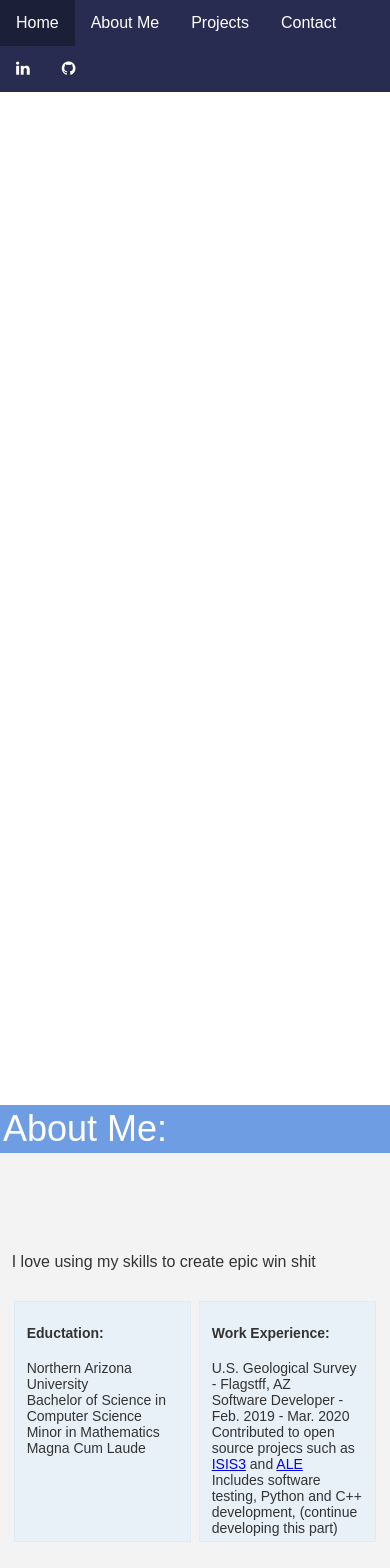
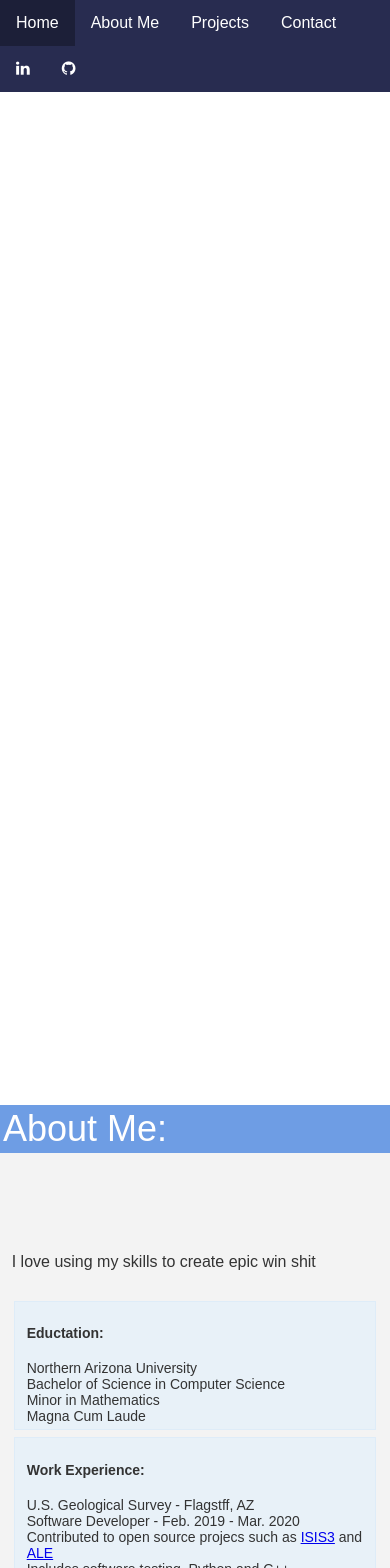
Before and after one commit to paarongiroux/portfolioWebsite, a React (Create React App) app: page / in a window 390 px wide. Shown: the top 1568 px of the page. Built offline with nearby package versions, Linux system fonts and the light colour scheme.

Commit message:
adds responsive flexbox layout to the experience Grid

```diff
--- a/src/index.css
+++ b/src/index.css
@@ -99,7 +99,7 @@ body {
 }
 
 .experienceCard {
-    flex:0 0 30%;
+    flex:30%;
     flex-grow: 1;
     margin: 1% 1%;
     border-width:1px;
@@ -113,6 +113,25 @@ body {
     display: inline-block;
     position: relative;
 }
+
+@media screen and (max-width: 700px) {
+    .experienceCard {
+      flex: 50%;
+    }
+  }
+
+
+
+/* background-color:rgb(232, 241, 248);
+    flex:0 0 30%;
+    height: 30vh;
+    flex-grow: 1;
+    margin: 1% 1%;
+    text-align: center;
+    font-size: 14px;
+    color: #333;
+    display: inline-block;
+    position: relative; */
 
 .aboutGrid {
     display: flex;
```
